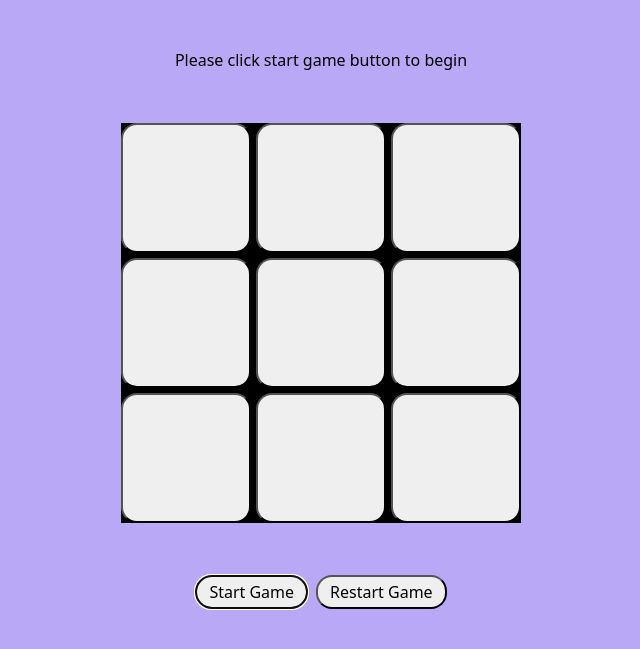
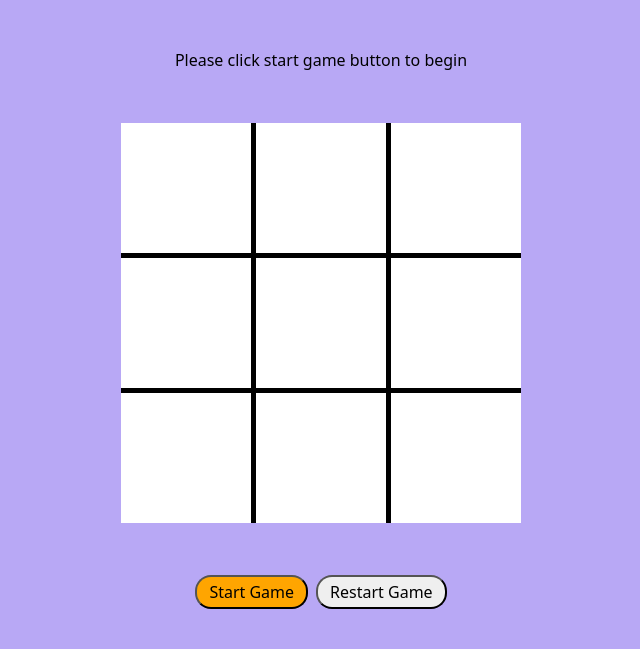
Before and after one commit to Sambaramba/tic-tac-toe, a website with bundled scripts: page index.html in a window 1280 px wide. Shown: the part 125-774 px from the top of the page, without its empty margins (319-959 px from the left). Built offline with nearby package versions, Linux system fonts and the light colour scheme.

Commit message:
style: add styles to cell buttons
- change cell selector to include button and refactor generic button to not style cells

```diff
--- a/css/style.css
+++ b/css/style.css
@@ -78,9 +78,14 @@ body {
   background-color: var(--app-bg-colour);
 }
 
-button {
+button:not(.cell) {
   padding: 0.375rem 0.75rem;
   border-radius: 1rem;
+}
+
+button:focus {
+  outline: none;
+  background-color: orange;
 }
 #container {
   margin:  auto;
@@ -118,12 +123,21 @@ button {
 }
 
 
-div.cell {
+/* div.cell {
   background-color: white;
   display: flex;
   justify-content: center;
   align-items: center;
   font-size: 5rem;
+} */
+
+button.cell {
+  background-color: white;
+  display: flex;
+  justify-content: center;
+  align-items: center;
+  font-size: 5rem;
+  border: none;
 }
 
 dialog {
```
